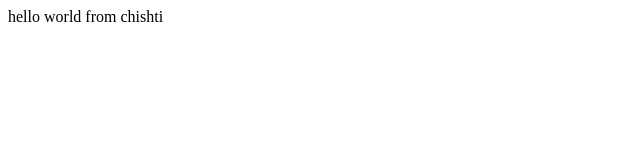
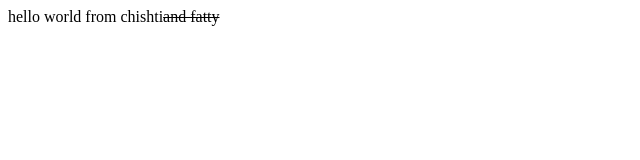
Before and after one commit to Chishty10/bootcamp-2020, a plain HTML site: page index.html in a window 1280 px wide. Shown: the full height of the page, 0-640 px from the left. Drawn offline with Linux system fonts and the light colour scheme.

Commit message:
updated index,html
updated

```diff
--- a/index.html
+++ b/index.html
@@ -5,7 +5,7 @@
 </head>
 <body>
     <div>
-        hello world from chishti
+        hello world from chishti<s>and fatty</s>
     </div>
 </body>
 </html>
```
